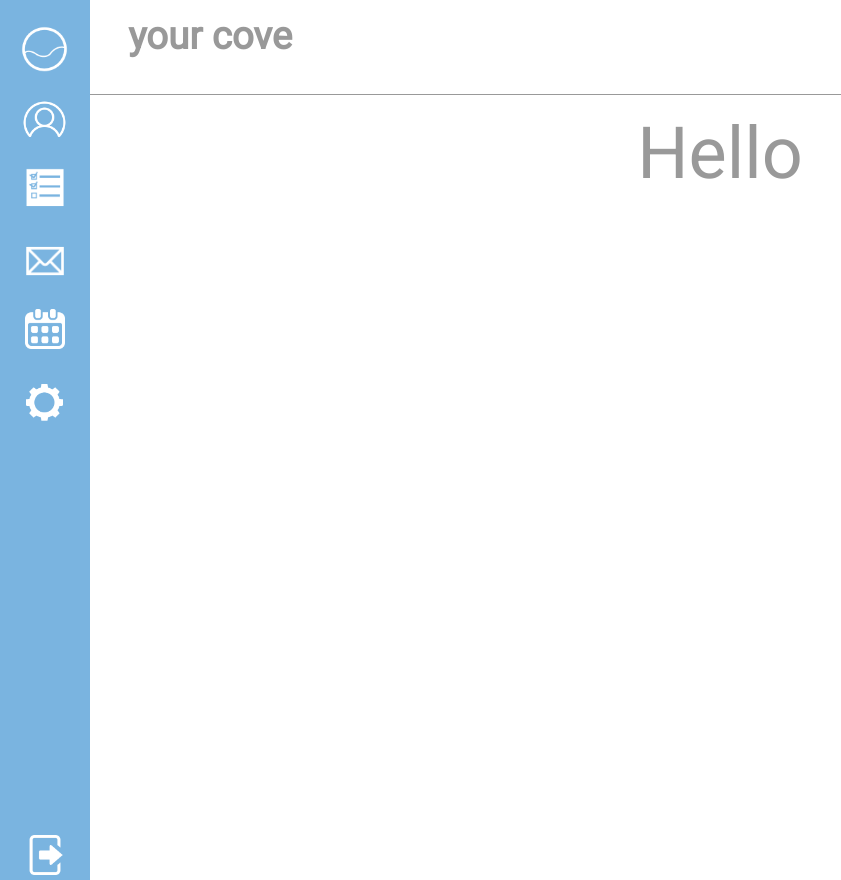
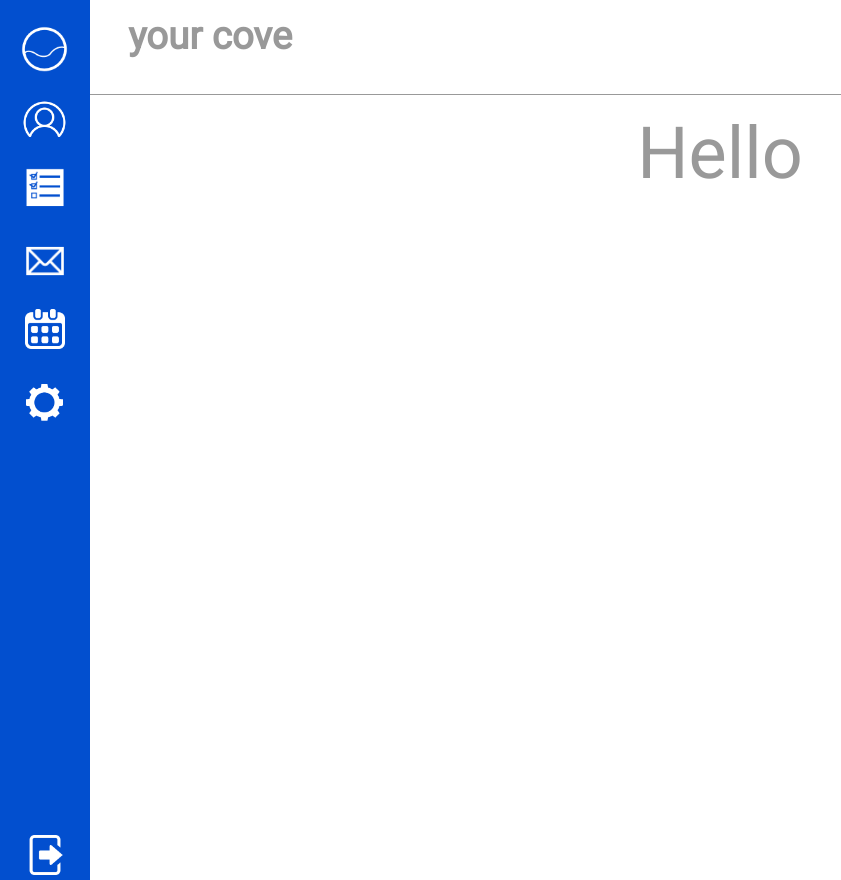
Before and after one commit to hk21042/CollabCove, a PHP site: page /home.html in a window 1280 px wide. Shown: the whole page, without its empty margins (0-841 px from the left). Run offline with PHP 8.4, Linux system fonts and the light colour scheme.

Commit message:
Update style.css

```diff
--- a/css/style.css
+++ b/css/style.css
@@ -91,7 +91,7 @@ a:hover {
     margin-top: 0px;
     top: 0;
     left: 0;
-    background-color: #7ab4e0ff;
+    background-color: #024FCF;
     overflow-x: hidden;
     padding-top: 20px;
     overflow: visible;
```
